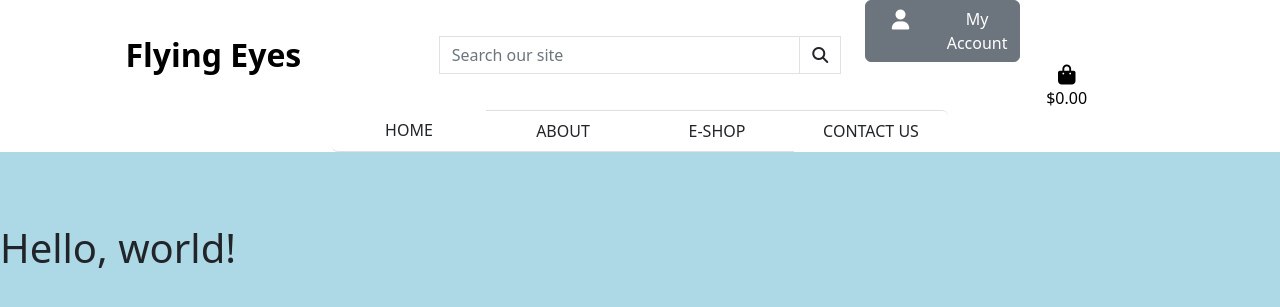
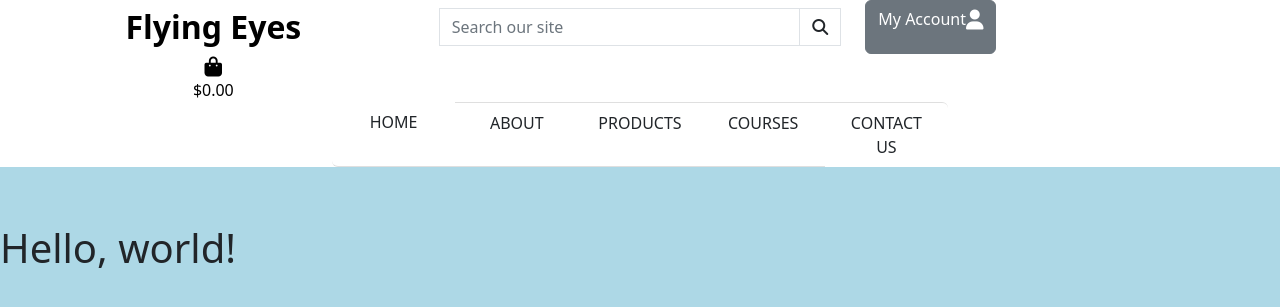
Before and after one commit to Anelairam/ms5, a Django app: page / in a window 1280 px wide. Shown: the top 307 px of the page. Run offline with Django 3.2, Linux system fonts and the light colour scheme; some libraries are stand-ins or nearby versions.

Commit message:
Add media file

```diff
--- a/templates/base.html
+++ b/templates/base.html
@@ -16,7 +16,6 @@
     {% block corecss %}
         <!--Add updated bootstrap css-->
         <link href="https://cdn.jsdelivr.net/npm/bootstrap@5.2.0-beta1/dist/css/bootstrap.min.css" rel="stylesheet" integrity="sha384-0evHe/X+R7YkIZDRvuzKMRqM+OrBnVFBL6DOitfPri4tjfHxaWutUpFmBp4vmVor" crossorigin="anonymous">
-        <script src="https://kit.fontawesome.com/18790947d7.js" crossorigin="anonymous"></script>
         <link rel="stylesheet" href="{% static 'css/base.css' %}">
     {% endblock %}
 
@@ -25,6 +24,7 @@
 
     {% block corejs %}
         <!--Add updated bootstrap js-->
+        <script src="https://kit.fontawesome.com/18790947d7.js" crossorigin="anonymous"></script>
         <script src="https://cdn.jsdelivr.net/npm/bootstrap@5.2.0-beta1/dist/js/bootstrap.bundle.min.js" integrity="sha384-pprn3073KE6tl6bjs2QrFaJGz5/SUsLqktiwsUTF55Jfv3qYSDhgCecCxMW52nD2" crossorigin="anonymous"></script>
     {% endblock %}
 
@@ -37,7 +37,9 @@
     <header class="container-fluid fixed-top">
         <div id="topnav" class="row bg-white d-none d-lg-flex">
             <div class="col-12 col-lg-4 my-auto py-1 py-lg-0 text-center text-lg-left">
-                <a href="{% url 'home' %}" class="nav-link main-logo-link">
+                <a href="{% url 'home' %}" class="nav-link main-logo-link" >
+                <a href="{% url 'home' %}" class="nav-link main-logo-link" >
+                <a href="{% url 'home' %}" class="nav-link main-logo-link" >
                     <h2 class="logo-font text-black my-0"><strong>Flying Eyes</strong></h2>
                 </a>
             </div>
@@ -57,11 +59,10 @@
                 </form>
             </div>
             <!--Account menu-->
-                <div class="col">
+            <div class="col-12 col-lg-4 my-auto py-1 py-lg-0">
                 <button class="btn btn-secondary" type="button" id="dropdownMenuButton1" data-bs-toggle="dropdown" aria-expanded="false">
                     <div class="row">
-                            <div class="col"><i class="fas fa-user fa-lg"></i></div>
-                            <div class="col">My Account</div>
+                        <div class="col"><p>My Account<i class="fas fa-user fa-lg"></i></p></div>
                     </div>
                 </button>
                 <ul class="dropdown-menu" aria-labelledby="dropdownMenuButton1">
@@ -76,7 +77,8 @@
                         <li><a href="{% url 'account_login' %}" class="dropdown-item">Login</a></li>
                     {% endif %}
                 </ul>
-                    <div class="col">
+            </div>
+            <div class="col-12 col-lg-4">
                 <a class="{% if grand_total %}text-info font-weight-bold{% else %}text-black{% endif %} nav-link" href="">
                     <div class="text-center">
                         <div><i class="fas fa-shopping-bag fa-lg"></i></div>
@@ -91,14 +93,14 @@
                 </a>
             </div>
         </div>
-            </div>
         <!--Main nav barr-->
         <div class="row bg-white bg-white d-none d-lg-flex">
             <div class="mx-auto" id="secnav">
                 <div class="list-group list-group-horizontal list-group-flush text-center text-uppercase w-100" id="secnav">
                     <a href="#" class="list-group-item list-group-item-action">Home</a>
                     <a href="#" class="list-group-item list-group-item-action">About</a>
-                    <a href="#" class="list-group-item list-group-item-action">E-Shop</a>
+                    <a href="#" class="list-group-item list-group-item-action">Products</a>
+                    <a href="#" class="list-group-item list-group-item-action">Courses</a>
                     <a href="#" class="list-group-item list-group-item-action">Contact Us</a>
                 </div>
             </div>
```
Lines whose indentation alone changed are shown as unchanged.
